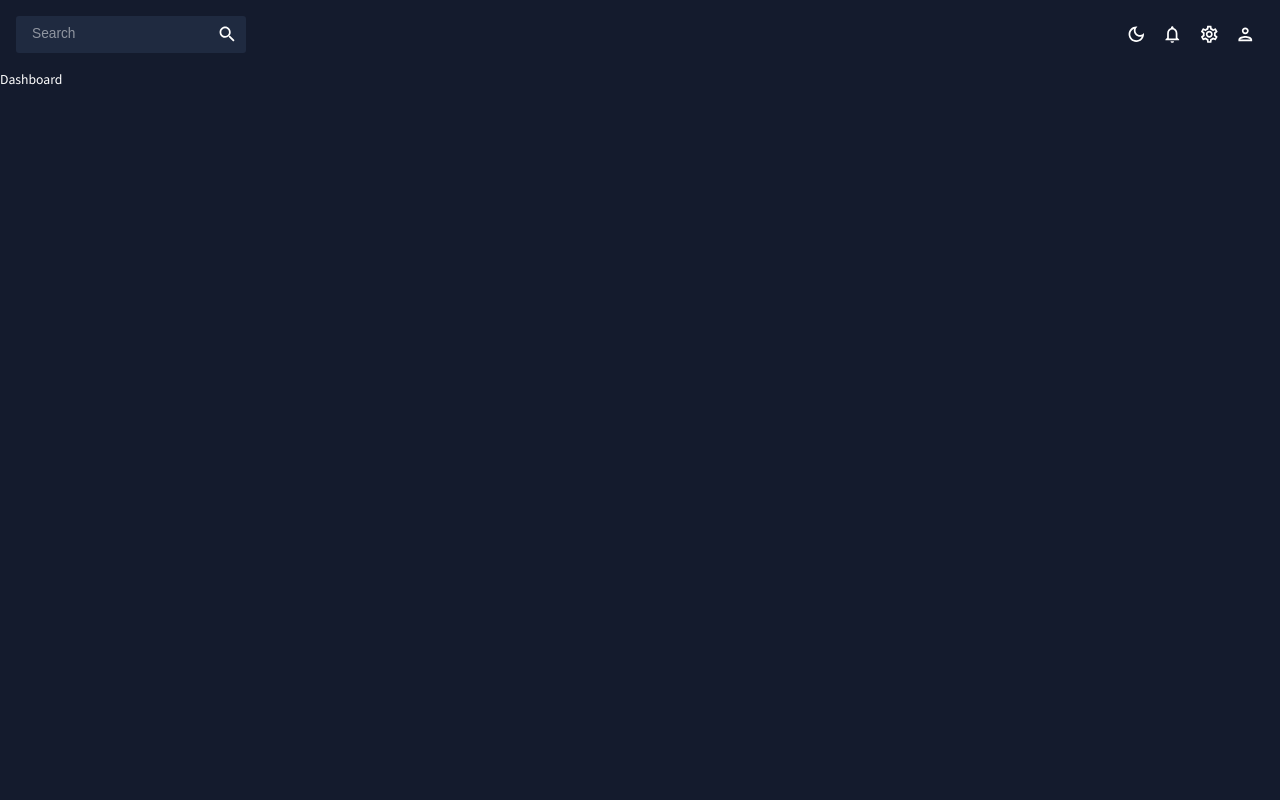
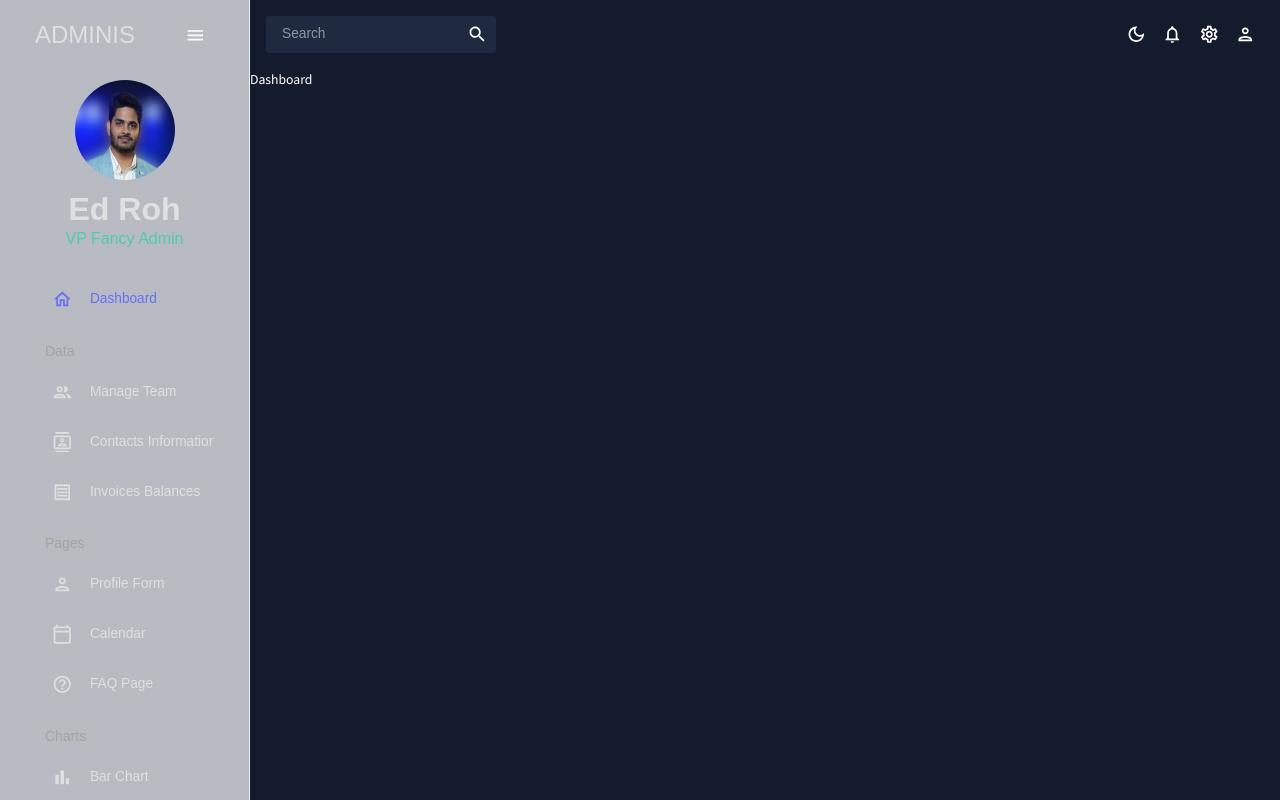
Before and after one commit to Nitesh22061997/ModerDashboard, a React (Create React App) app: page / in a window 1280 px wide. Built offline with nearby package versions, Linux system fonts and the light colour scheme.

Commit message:
topbar and left bar completed

```diff
--- a/src/App.js
+++ b/src/App.js
@@ -3,6 +3,7 @@
 import { Route, Routes } from "react-router";
 import Topbar from "./scenes/global/Topbar";
 import Dashboard from "./scenes/dashboard";
+import Sidebar from "./scenes/global/Leftbar";
 // import Charts from "./scenes/charts";
 // import Notes from "./scenes/notes";
 // import Wallet from "./scenes/wallet";
@@ -17,6 +18,7 @@
       <ThemeProvider theme={theme}>
         <CssBaseline />
         <div className="app">
+          <Sidebar />
           <div className="content">
             <Topbar />
             <Routes>
--- /dev/null
+++ b/src/scenes/global/Leftbar.jsx
@@ -0,0 +1,230 @@
+import { useState } from "react";
+import { Sidebar, Menu, MenuItem } from "react-pro-sidebar";
+import { Box, IconButton, Typography, useTheme } from "@mui/material";
+import { Link } from "react-router-dom";
+// import "react-pro-sidebar/dist/css/styles.css";
+import { tokens } from "../../theme";
+import HomeOutlinedIcon from "@mui/icons-material/HomeOutlined";
+import PeopleOutlinedIcon from "@mui/icons-material/PeopleOutlined";
+import ContactsOutlinedIcon from "@mui/icons-material/ContactsOutlined";
+import ReceiptOutlinedIcon from "@mui/icons-material/ReceiptOutlined";
+import PersonOutlinedIcon from "@mui/icons-material/PersonOutlined";
+import CalendarTodayOutlinedIcon from "@mui/icons-material/CalendarTodayOutlined";
+import HelpOutlineOutlinedIcon from "@mui/icons-material/HelpOutlineOutlined";
+import BarChartOutlinedIcon from "@mui/icons-material/BarChartOutlined";
+import PieChartOutlineOutlinedIcon from "@mui/icons-material/PieChartOutlineOutlined";
+import TimelineOutlinedIcon from "@mui/icons-material/TimelineOutlined";
+import MenuOutlinedIcon from "@mui/icons-material/MenuOutlined";
+import MapOutlinedIcon from "@mui/icons-material/MapOutlined";
+
+
+const Item = ({ title, to, icon, selected, setSelected }) => {
+    const theme = useTheme();
+    const colors = tokens(theme.palette.mode);
+    return (
+        <MenuItem
+            active={selected === title}
+            style={{
+                color: colors.grey[100],
+            }}
+            onClick={() => setSelected(title)}
+            icon={icon}
+        >
+            <Typography>{title}</Typography>
+            <Link to={to} />
+        </MenuItem>
+    );
+};
+
+const Leftbar = () => {
+    const theme = useTheme();
+    const colors = tokens(theme.palette.mode);
+    const [isCollapsed, setIsCollapsed] = useState(false);
+    const [selected, setSelected] = useState("Dashboard");
+
+    return (
+        <Box
+            sx={{
+                "& .ps-sidebar-root": {
+                    background: `${colors.primary[400]} !important`,
+                },
+                "& .ps-menu-icon": {
+                    backgroundColor: "transparent !important",
+                },
+                "& .ps-menu-button": {
+                    padding: "5px 35px 5px 20px !important",
+                },
+                "& .ps-menu-button:hover": {
+                    color: "#868dfb !important",
+                    backgroundColor: "transparent !important",
+                },
+                "& .ps-menu-button.ps-active": {
+                    color: "#6870fa !important",
+                },
+            }}
+        >
+            <Sidebar collapsed={isCollapsed} style={{ height: "100vh" }}>
+                <Menu>
+                    {/* LOGO AND MENU ICON */}
+                    <MenuItem
+                        onClick={() => setIsCollapsed(!isCollapsed)}
+                        icon={isCollapsed ? <MenuOutlinedIcon /> : undefined}
+                        style={{
+                            margin: "10px 0 20px 0",
+                            color: colors.grey[100],
+                        }}
+                    >
+                        {!isCollapsed && (
+                            <Box
+                                display="flex"
+                                justifyContent="space-between"
+                                alignItems="center"
+                                ml="15px"
+                            >
+                                <Typography variant="h3" color={colors.grey[100]}>
+                                    ADMINIS
+                                </Typography>
+                                <IconButton onClick={() => setIsCollapsed(!isCollapsed)}>
+                                    <MenuOutlinedIcon />
+                                </IconButton>
+                            </Box>
+                        )}
+                    </MenuItem>
+
+                    {!isCollapsed && (
+                        <Box mb="25px">
+                            <Box display="flex" justifyContent="center" alignItems="center">
+                                <img
+                                    alt="profile-user"
+                                    width="100px"
+                                    height="100px"
+                                    src={`../../assets/user.png`}
+                                    style={{ cursor: "pointer", borderRadius: "50%" }}
+                                />
+                            </Box>
+                            <Box textAlign="center">
+                                <Typography
+                                    variant="h2"
+                                    color={colors.grey[100]}
+                                    fontWeight="bold"
+                                    sx={{ m: "10px 0 0 0" }}
+                                >
+                                    Ed Roh
+                                </Typography>
+                                <Typography variant="h5" color={colors.greenAccent[500]}>
+                                    VP Fancy Admin
+                                </Typography>
+                            </Box>
+                        </Box>
+                    )}
+
+                    <Box paddingLeft={isCollapsed ? undefined : "10%"}>
+                        <Item
+                            title="Dashboard"
+                            to="/"
+                            icon={<HomeOutlinedIcon />}
+                            selected={selected}
+                            setSelected={setSelected}
+                        />
+
+                        <Typography
+                            variant="h6"
+                            color={colors.grey[300]}
+                            sx={{ m: "15px 0 5px 20px" }}
+                        >
+                            Data
+                        </Typography>
+                        <Item
+                            title="Manage Team"
+                            to="/team"
+                            icon={<PeopleOutlinedIcon />}
+                            selected={selected}
+                            setSelected={setSelected}
+                        />
+                        <Item
+                            title="Contacts Information"
+                            to="/contacts"
+                            icon={<ContactsOutlinedIcon />}
+                            selected={selected}
+                            setSelected={setSelected}
+                        />
+                        <Item
+                            title="Invoices Balances"
+                            to="/invoices"
+                            icon={<ReceiptOutlinedIcon />}
+                            selected={selected}
+                            setSelected={setSelected}
+                        />
+
+                        <Typography
+                            variant="h6"
+                            color={colors.grey[300]}
+                            sx={{ m: "15px 0 5px 20px" }}
+                        >
+                            Pages
+                        </Typography>
+                        <Item
+                            title="Profile Form"
+                            to="/form"
+                            icon={<PersonOutlinedIcon />}
+                            selected={selected}
+                            setSelected={setSelected}
+                        />
+                        <Item
+                            title="Calendar"
+                            to="/calendar"
+                            icon={<CalendarTodayOutlinedIcon />}
+                            selected={selected}
+                            setSelected={setSelected}
+                        />
+                        <Item
+                            title="FAQ Page"
+                            to="/faq"
+                            icon={<HelpOutlineOutlinedIcon />}
+                            selected={selected}
+                            setSelected={setSelected}
+                        />
+
+                        <Typography
+                            variant="h6"
+                            color={colors.grey[300]}
+                            sx={{ m: "15px 0 5px 20px" }}
+                        >
+                            Charts
+                        </Typography>
+                        <Item
+                            title="Bar Chart"
+                            to="/bar"
+                            icon={<BarChartOutlinedIcon />}
+                            selected={selected}
+                            setSelected={setSelected}
+                        />
+                        <Item
+                            title="Pie Chart"
+                            to="/pie"
+                            icon={<PieChartOutlineOutlinedIcon />}
+                            selected={selected}
+                            setSelected={setSelected}
+                        />
+                        <Item
+                            title="Line Chart"
+                            to="/line"
+                            icon={<TimelineOutlinedIcon />}
+                            selected={selected}
+                            setSelected={setSelected}
+                        />
+                        <Item
+                            title="Geography Chart"
+                            to="/geography"
+                            icon={<MapOutlinedIcon />}
+                            selected={selected}
+                            setSelected={setSelected}
+                        />
+                    </Box>
+                </Menu>
+            </Sidebar>
+        </Box>
+    );
+};
+
+export default Leftbar;
```
Also changed, not shown: src/scenes/global/Sidebar.jsx (deleted, +0 -9 lines), public/assets/user.png (added).
